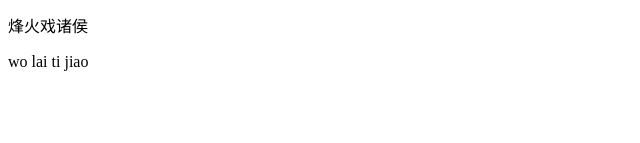
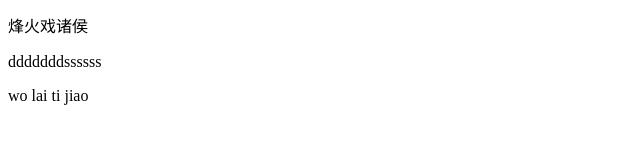
Before and after one commit to xiaogang1945/success, a plain HTML site: page index.html in a window 1280 px wide. Shown: the part 196-339 px from the top of the page, without its empty margins (0-640 px from the left). Drawn offline with Linux system fonts and the light colour scheme.

Commit message:
hahahhahahaha

```diff
--- a/index.html
+++ b/index.html
@@ -13,6 +13,7 @@
 <p>5woyo5u55lai提交</p>
 <p>5woyo5u55lai提交</p><p>5woyo5u55lai提交</p>
 <p>烽火戏诸侯</p>
+<p>dddddddssssss</p>
 <p>wo lai ti jiao</p>
 
 </body>
```
